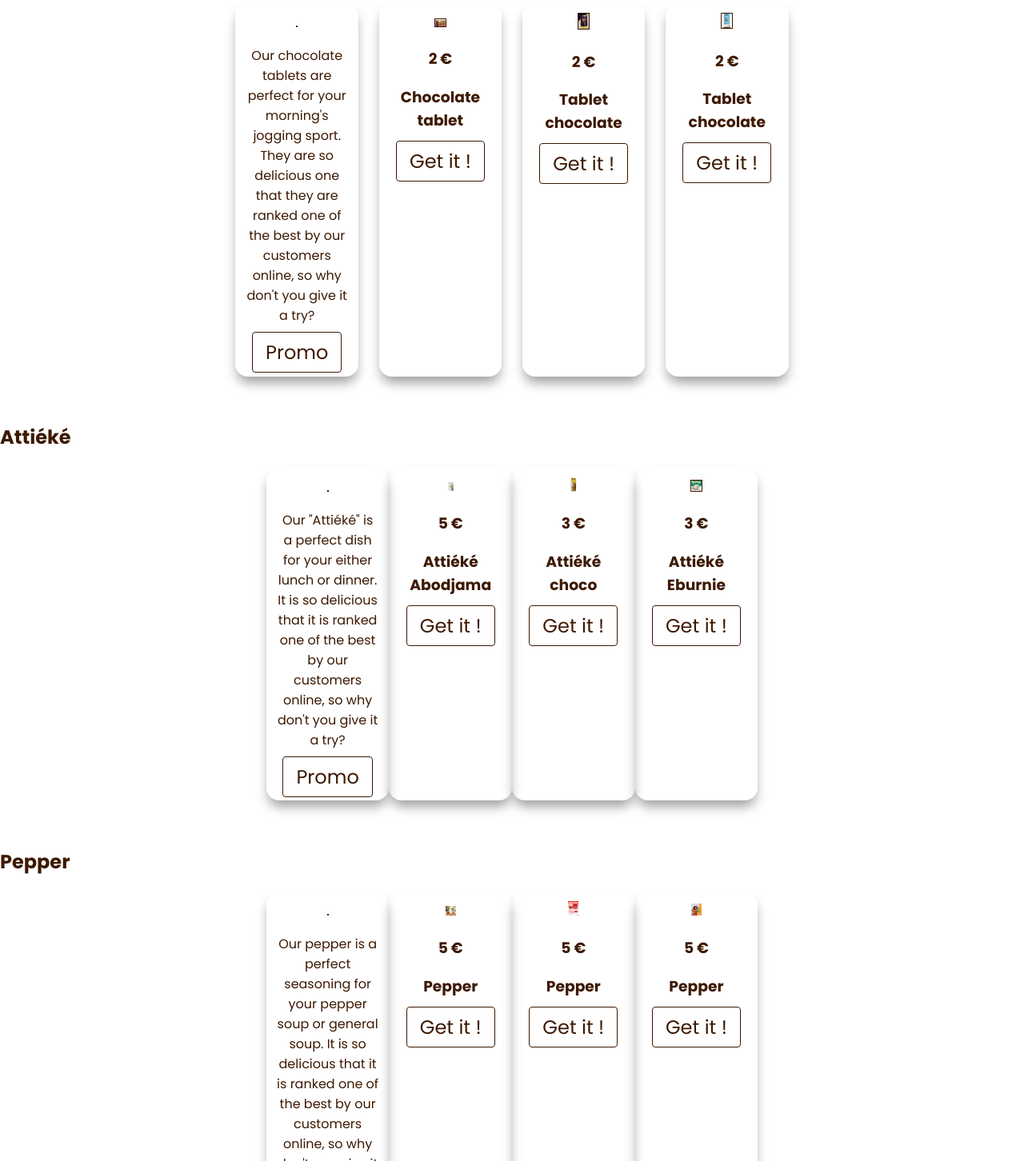
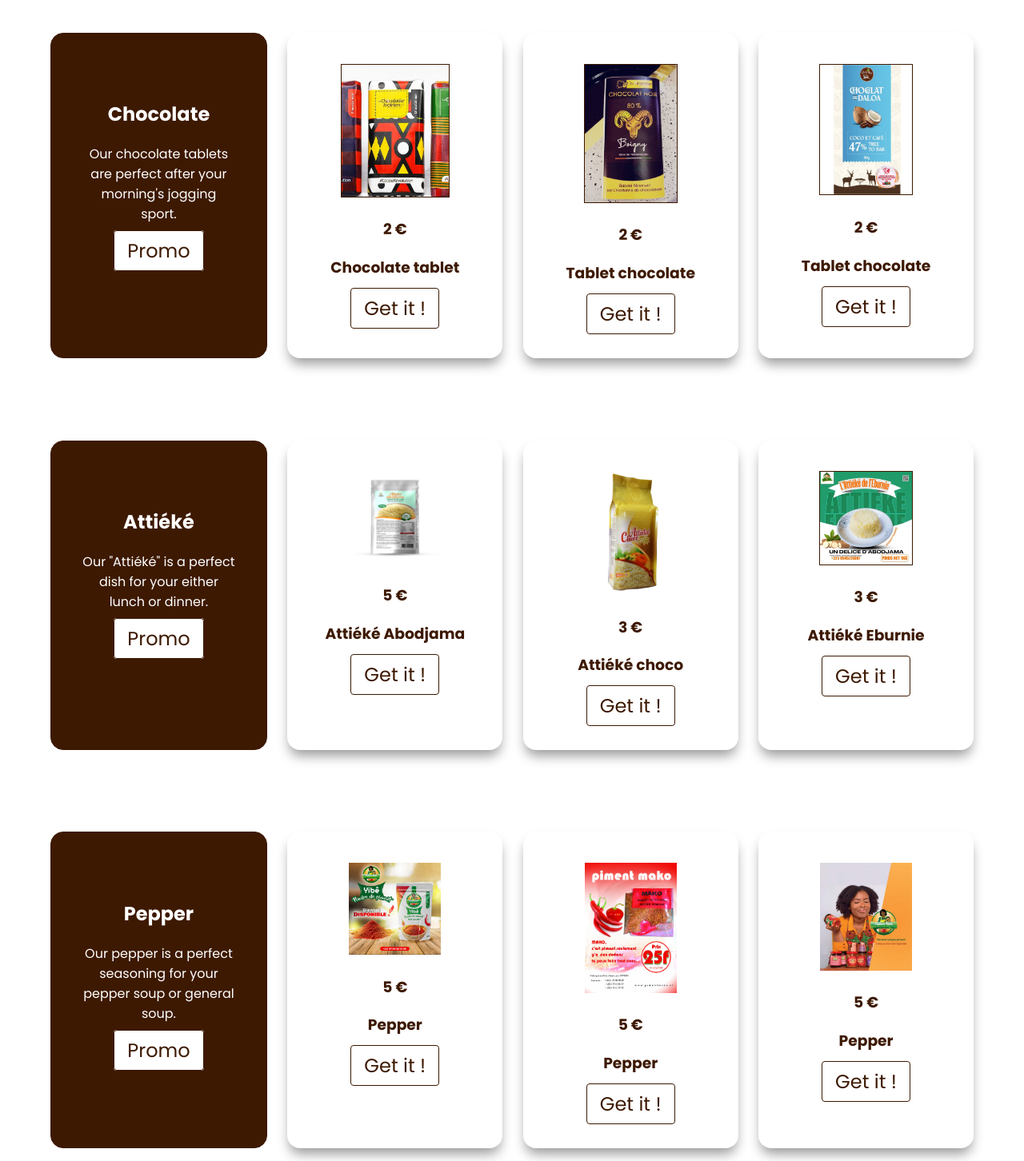
Before and after one commit to raymondgadji/raymondgadji.github.io, a plain HTML site: page index.html in a window 1280 px wide. Shown: the part 2160-3612 px from the top of the page at 80% size. Drawn offline with nearby package versions, Linux system fonts and the light colour scheme.

Commit message:
2nd 10_04_24

```diff
--- a/index.html
+++ b/index.html
@@ -30,7 +30,7 @@
       <div class="categories">
         <ul>
           <li>
-            <a class="link" href="#">History</a>
+            <a class="link" href="#id_values">History</a>
           </li>
           <li>
             <a class="link" href="#cocoa">Cocoa</a>
@@ -146,13 +146,14 @@
 
         </div>
 
-        <h2>Chocolate</h2>
+
         <div id="chocolate" data-aos="fade-left"
         data-aos-offset="300"
         data-aos-easing="ease-in-sine" data-aos-duration="1500">
           <article id="chocolate1" class="shopping_chocolate">
             <img src="" alt="" />
-            <p>Our chocolate tablets are perfect for your morning's jogging sport. They are so delicious one that they are ranked one of the best by our customers  online, so why don't you give it a try?</p>
+            <h2>Chocolate</h2>
+            <p>Our chocolate tablets are perfect after your morning's jogging sport.</p>
             <a class="b_article" href="http://">Promo</a>
           </article>
 
@@ -179,11 +180,12 @@
 
         </div>
 
-        <h2>Attiéké</h2>
+
         <div id="attieke" data-aos="zoom-in-down" data-aos-easing="ease-in-sine" data-aos-duration="1500">
           <article id="attieke1" class="shopping_attieke">
             <img src="" alt="" />
-            <p>Our "Attiéké" is a perfect dish for your either lunch or dinner. It is so delicious that it is ranked one of the best by our customers online, so why don't you give it a try?</p>
+            <h2>Attiéké</h2>
+            <p>Our "Attiéké" is a perfect dish for your either lunch or dinner.</p>
             <a class="b_article" href="http://">Promo</a>
           </article>
 
@@ -210,13 +212,14 @@
 
         </div>
 
-        <h2>Pepper</h2>
+
         <div id="pepper" data-aos="fade-down"
         data-aos-easing="linear"
         data-aos-duration="1500">
           <article id="pepper1" class="shopping_pepper">
             <img src="" alt="" />
-            <p>Our pepper is a perfect seasoning for your pepper soup or general soup. It is so delicious that it is ranked one of the best by our customers online, so why don't you give it a try?</p>
+            <h2>Pepper</h2>
+            <p>Our pepper is a perfect seasoning for your pepper soup or general soup. </p>
             <a class="b_article" href="http://">Promo</a>
           </article>
 
@@ -243,12 +246,12 @@
 
         </div>
 
-        <h2>Chips</h2>
         <div id="chips" data-aos="flip-right" data-aos-duration="1500" data-aos-easing="ease-in-sine">
 
           <article id="chips1" class="shopping_chips">
             <img src="" alt="" />
-            <p>Our Banana chips are a perfect appetite suppressant. Sugared, it is so delicious that it is ranked one of the best by our customers online, so why don't you give it a try?</p>
+            <h2>Chips</h2>
+            <p>Our sugared Banana chips are a perfect appetite suppressant.</p>
             <a class="b_article" href="http://">Promo</a>
           </article>
 
--- a/style.css
+++ b/style.css
@@ -235,21 +235,72 @@ h1{
   display: flex;
   justify-content: center;
   padding-bottom: 3%;
+  padding-top: 5%;
+  gap: 2%;
 }
 
 #pepper{
   display: flex;
   justify-content: center;
   padding-bottom: 3%;
+  padding-top: 5%;
+  gap: 2%;
 }
 
 #chips{
   display: flex;
   justify-content: center;
   padding-bottom: 3%;
+  padding-top: 5%;
+  gap: 2%;
+}
+
+#choco_powder{
+  background: #3d1901;
+  color: white;
+}
+
+#chocolate1{
+  background: #3d1901;
+  color: white;
+}
+
+#attieke1{
+  background: #3d1901;
+  color: white;
+}
+
+#pepper1{
+  background: #3d1901;
+  color: white;
+}
+
+#chips1{
+  background: #3d1901;
+  color: white;
 }
 
 #cocoa #choco_powder{
+  border: 1px solid #3d1901;
+  box-shadow: none;
+}
+
+#chocolate #chocolate1{
+  border: 1px solid #3d1901;
+  box-shadow: none;
+}
+
+#attieke #attieke1{
+  border: 1px solid #3d1901;
+  box-shadow: none;
+}
+
+#pepper #pepper1{
+  border: 1px solid #3d1901;
+  box-shadow: none;
+}
+
+#chips #chips1{
   border: 1px solid #3d1901;
   box-shadow: none;
 }
@@ -271,13 +322,13 @@ h1{
 
 #chocolate .shopping_chocolate{
   text-align: center;
-  width: 10%;
+  width: 15%;
   height: auto;
   box-shadow: 0px 10px 15px -3px rgba(0,0,0,0.4);
   border-radius: 16px;
   transition: all 0.5s ease-in-out;
   overflow: hidden;
-  padding: 1%;
+  padding: 3%;
 }
 
 #chocolate .shopping_chocolate:hover{
@@ -286,13 +337,13 @@ h1{
 
 #attieke .shopping_attieke{
   text-align: center;
-  width: 10%;
+  width: 15%;
   height: auto;
   box-shadow: 0px 10px 15px -3px rgba(0,0,0,0.4);
   border-radius: 16px;
   transition: all 0.5s ease-in-out;
   overflow: hidden;
-  padding: 1%;
+  padding: 3%;
 }
 
 #attieke .shopping_attieke:hover{
@@ -301,13 +352,13 @@ h1{
 
 #pepper .shopping_pepper{
   text-align: center;
-  width: 10%;
+  width: 15%;
   height: auto;
   box-shadow: 0px 10px 15px -3px rgba(0,0,0,0.4);
   border-radius: 16px;
   transition: all 0.5s ease-in-out;
   overflow: hidden;
-  padding: 1%;
+  padding: 3%;
 }
 
 #pepper .shopping_pepper:hover{
@@ -316,13 +367,13 @@ h1{
 
 #chips .shopping_chips{
   text-align: center;
-  width: 10%;
+  width: 15%;
   height: auto;
   box-shadow: 0px 10px 15px -3px rgba(0,0,0,0.4);
   border-radius: 16px;
   transition: all 0.5s ease-in-out;
   overflow: hidden;
-  padding: 1%;
+  padding: 3%;
 }
 
 #chips .shopping_chips:hover{
@@ -330,7 +381,7 @@ h1{
 }
 
 #shopping img{
-  width: 10%;
+  width: 60%;
   height: auto;
   object-fit: cover;
   overflow: hidden;
@@ -338,7 +389,7 @@ h1{
 }
 
 #chocolate img{
-  width: 10%;
+  width: 60%;
   height: auto;
   object-fit: cover;
   overflow: hidden;
@@ -346,7 +397,7 @@ h1{
 }
 
 #attieke img{
-  width: 10%;
+  width: 60%;
   height: auto;
   object-fit: cover;
   overflow: hidden;
@@ -354,7 +405,7 @@ h1{
 }
 
 #pepper img{
-  width: 10%;
+  width: 60%;
   height: auto;
   object-fit: cover;
   overflow: hidden;
@@ -366,59 +417,59 @@ h1{
 }
 
 #chocolate2 img{
-  width: 10%;
-  height: auto;
+  width: 70%;
+  height: 50%;
 }
 
 #attieke2 img{
-  width: 10%;
+  width: 60%;
   height: auto;
   border: 0px;
 }
 
 #attieke3 img{
-  width: 10%;
+  width: 60%;
   height: auto;
   border: 0px;
 }
 
 #attieke4 img{
-  width: 10%;
+  width: 60%;
   height: auto;
 }
 
 #pepper2 img{
-  width: 10%;
+  width: 60%;
   height: auto;
   border: 0px;
 }
 
 #pepper3 img{
-  width: 10%;
+  width: 60%;
   height: auto;
   border: 0px;
 }
 
 #pepper4 img{
-  width: 10%;
+  width: 60%;
   height: auto;
   border: 0px;
 }
 
 #chips2 img{
-  width: 10%;
+  width: 60%;
   height: auto;
   border: 0px;
 }
 
 #chips3 img{
-  width: 10%;
+  width: 60%;
   height: auto;
   border: 0px;
 }
 
 #chips4 img{
-  width: 10%;
+  width: 60%;
   height: auto;
   border: 0px;
 }
```
